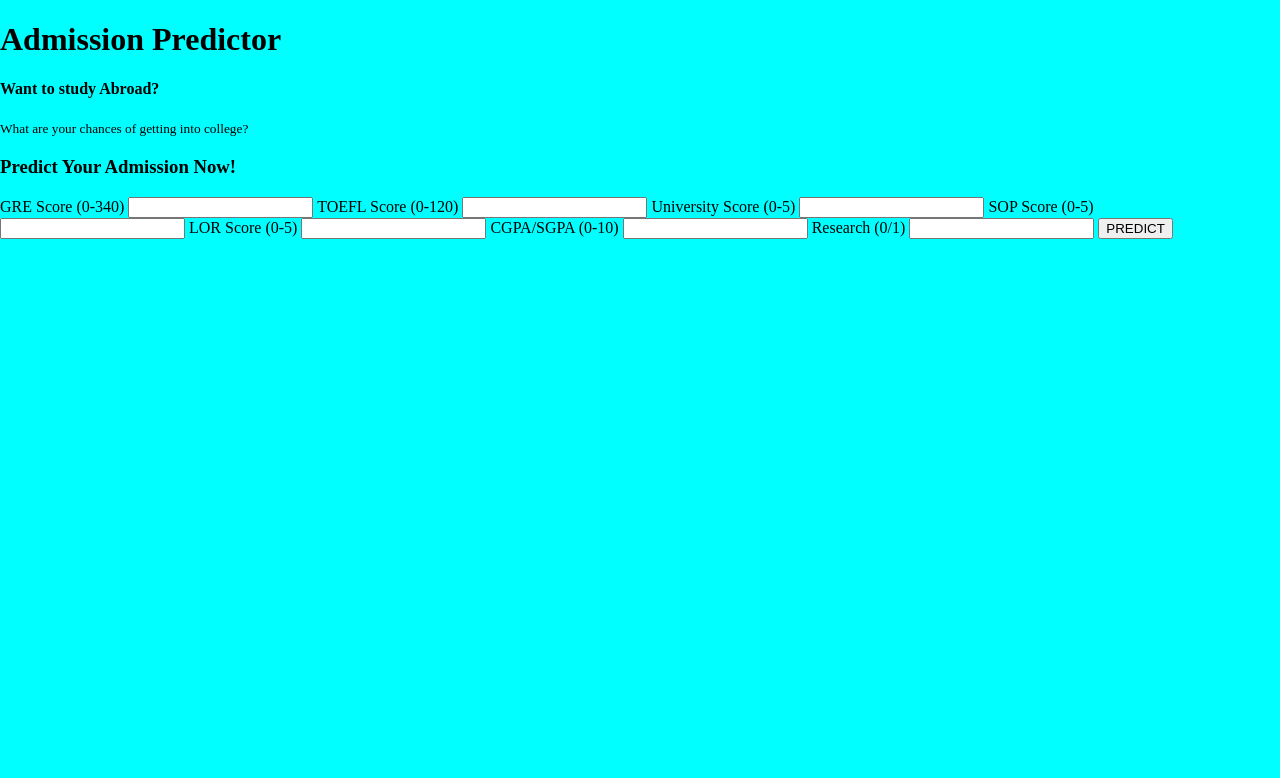
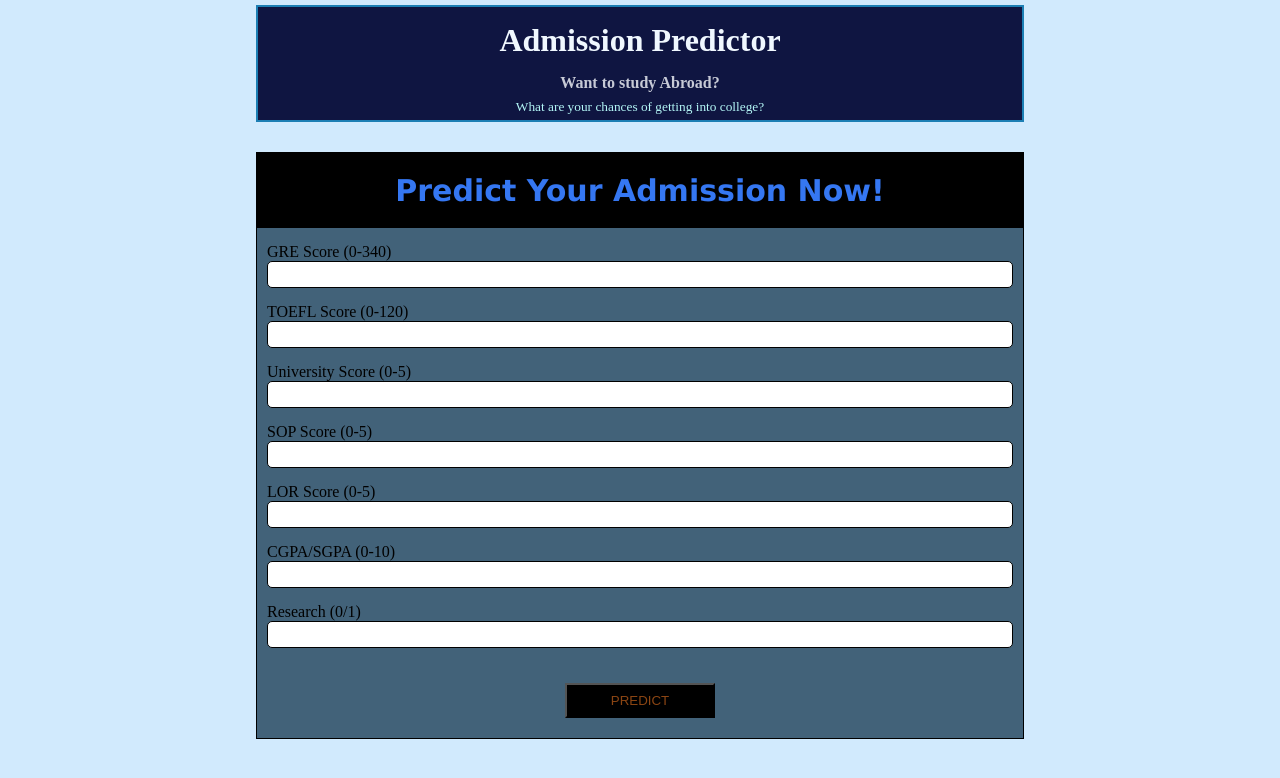
Before and after one commit to sudeeep885/admission-predictor, a Flask app: page / in a window 1280 px wide. Shown: the top 778 px of the page. Run offline with Flask 2, Linux system fonts and the light colour scheme; parts of the project's set-up code (start-up, migrations or seed data) failed here and were passed over.

Commit message:
Update style.css

```diff
--- a/static/style.css
+++ b/static/style.css
@@ -1,6 +1,104 @@
-body {
-	margin: 0;
-	padding: 0;
+*{
+	margin: 0em;
+	padding: 0em;
 	box-sizing: border-box;
-	background-color: aqua;
 }
+
+body{
+    background-color: #d1eafd;
+}
+
+.main-text{
+	width: 60%;
+	margin: 5px auto -10px auto;
+    border: 2px solid #1c7fb4;
+    padding: 5px;
+    text-align: center;
+    background-color: #0f1541;
+    color: aliceblue;
+}
+
+h1{
+	font-family: 'Times New Roman', Times, serif;
+	text-align: center;
+	padding: 10px;
+    font-weight: 900;
+}
+
+h4{
+    padding: 5px;
+    color: #c7cad6;
+}
+
+small{
+   color: #b4f7f7;
+   padding: 5px;
+   margin-bottom: 10px;
+}
+
+.predictor{
+	width: 60%;
+	margin: 40px auto;
+	border: 1px solid black;
+}
+
+h3{
+	font-family: algerian, Verdana, Geneva, Tahoma, sans-serif;
+	text-align: center;
+	color: #3577f2;
+	background-color: #000;
+	padding: 20px;
+	font-size: 30px;
+}
+
+.container{
+	padding: 10px;
+	background-color:rgba(34, 67, 92, 0.81);
+}
+
+form{
+	display: grid;
+}
+
+label{
+	margin-top: 5px;
+}
+
+input{
+	border: 1px solid black;
+    border-radius: 5px;
+	padding: 5px;
+	margin-bottom: 10px;
+}
+
+button{
+	width: 20%;
+	margin: 25px auto auto auto;
+	padding: 8px;
+	text-align: center;
+	color: saddlebrown;
+	background-color: black;
+}
+
+button:hover{
+	color: rgb(228, 183, 152);
+	background-color: rgb(15, 44, 74);
+}
+
+button:active{
+	color: white;
+	background-color: rgb(12, 62, 27);
+}
+
+.container h4{
+    color: black;
+}
+
+@media screen and (max-width: 680px){
+	.main-text, .predictor{
+		width: 80% !important;
+	}
+	button{
+		width: 35%;
+	}
+}
```
